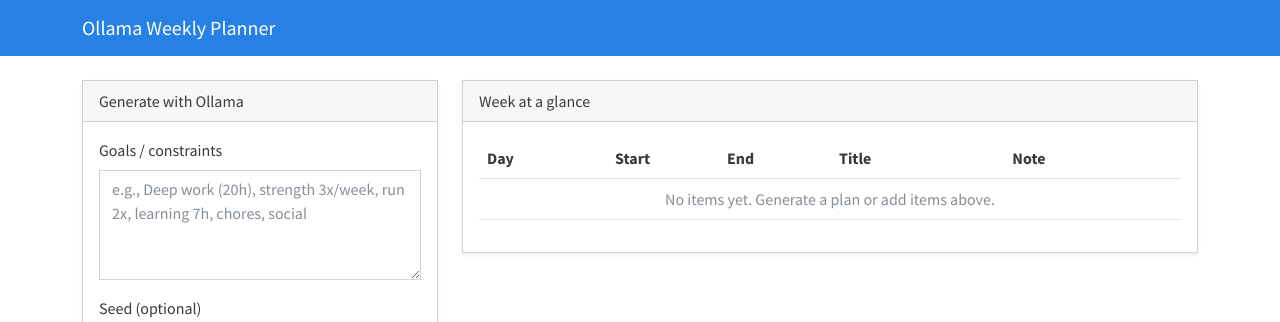
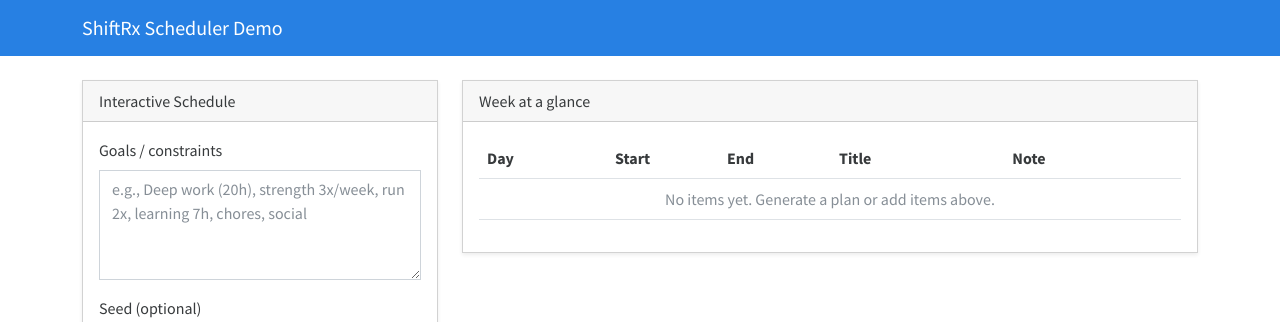
Before and after one commit to davidparks21/shiftrx_challenge, a Flask app: page / in a window 1280 px wide. Shown: the top 322 px of the page. Run offline with Flask 3, Linux system fonts and the light colour scheme; some libraries are stand-ins or nearby versions.

Commit message:
minor changes to UI

```diff
--- a/src/app/templates/base.html
+++ b/src/app/templates/base.html
@@ -11,7 +11,7 @@
   <body>
     <nav class="navbar navbar-expand-lg navbar-dark bg-primary mb-4">
       <div class="container">
-        <a class="navbar-brand" href="/">Ollama Weekly Planner</a>
+        <a class="navbar-brand" href="/">ShiftRx Scheduler Demo</a>
       </div>
     </nav>
 
--- a/src/app/templates/index.html
+++ b/src/app/templates/index.html
@@ -3,7 +3,7 @@
 <div class="row g-4">
   <div class="col-lg-4">
     <div class="card shadow-sm">
-      <div class="card-header">Generate with Ollama</div>
+      <div class="card-header">Interactive Schedule</div>
       <div class="card-body">
         <form method="post" action="{{ url_for('generate') }}" class="vstack gap-3">
           <div>
```
